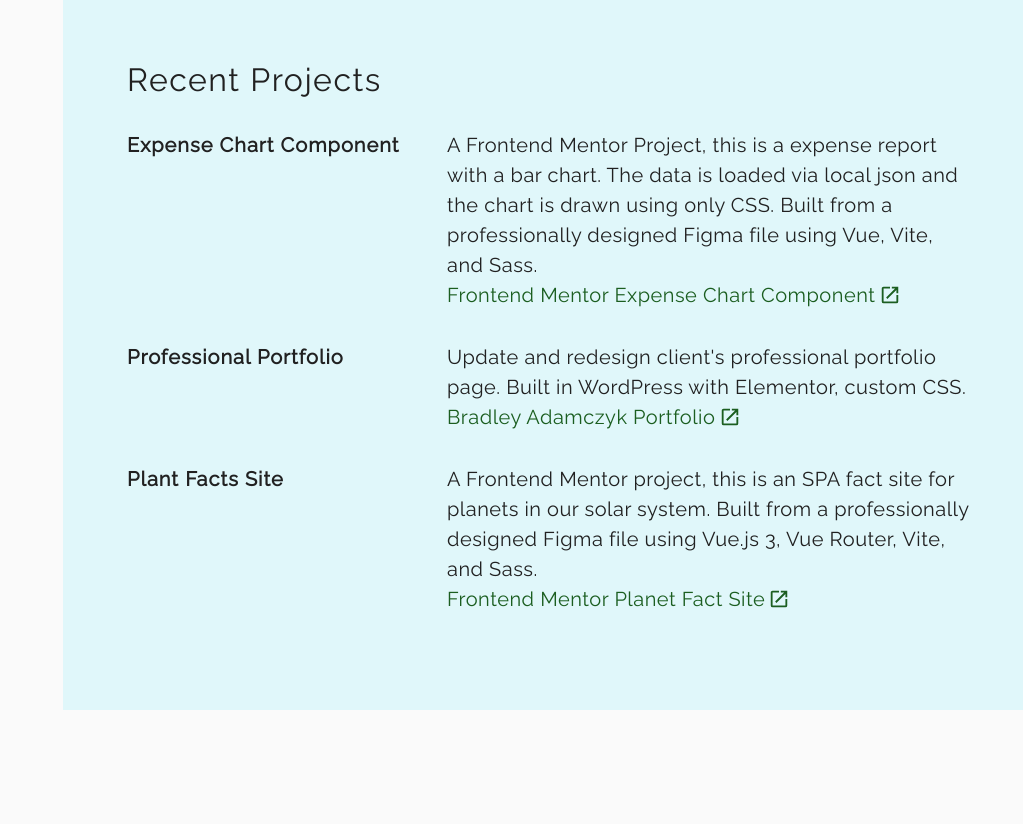
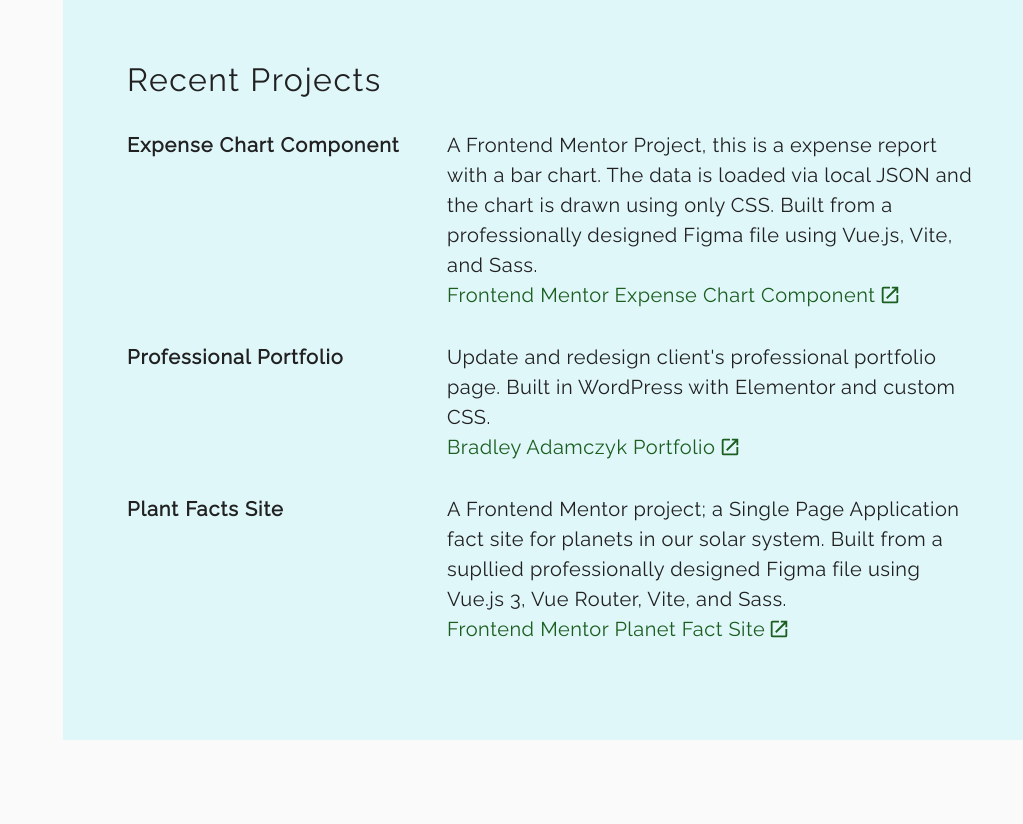
Before and after one commit to bradleyhop/simple-portfolio, a Vue app: page / in a window 1280 px wide. Shown: the part 720-1544 px from the top of the page, without its empty margins (257-1280 px from the left). Built offline with nearby package versions, Linux system fonts and the light colour scheme.

Commit message:
edit copy

```diff
--- a/src/assets/data/fcc-data.js
+++ b/src/assets/data/fcc-data.js
@@ -5,7 +5,7 @@
 const fCC = [
   {
     title: "Data Visualization with D3.js",
-    copy: "This courses teaches data visualization utilizing the D3.js library to draw various presentations of data while working with JSON and APIs to fetch the data. I completed the projects using the Vue CLI to develop and build the projects in Vue.js. I took heavy inspiration from Material Design to guide my design choices.",
+    copy: "This courses teaches data visualization utilizing the D3.js library to draw various presentations of data while working with JSON and APIs to fetch the data. I completed the projects using the Vue CLI to develop and build the projects in Vue.js. I took heavy inspiration from Google's Material Design to guide my design choices.",
     projects: [
       {
         title: "Treemap Diagram",
--- a/src/assets/data/recentProjects.js
+++ b/src/assets/data/recentProjects.js
@@ -3,8 +3,8 @@ const recents = [
     id: 1,
     title: "Expense Chart Component",
     body: `A Frontend Mentor Project, this is a expense report with a bar
-      chart. The data is loaded via local json and the chart is drawn using
-      only CSS. Built from a professionally designed Figma file using Vue,
+      chart. The data is loaded via local JSON and the chart is drawn using
+      only CSS. Built from a professionally designed Figma file using Vue.js,
       Vite, and Sass.`,
     link: "https://github.com/bradleyhop/frontend-mentor-expenses-chart-component",
     linkTitle: "Fronent Mentor Expense Chart Component",
@@ -14,7 +14,7 @@ const recents = [
     id: 2,
     title: "Professional Portfolio",
     body: `Update and redesign client's professional portfolio page. Built
-      in WordPress with Elementor, custom CSS.`,
+      in WordPress with Elementor and custom CSS.`,
     link: "https://bainstructionaldesign.com",
     linkTitle: "Bradley Adamczyk Portfolio",
     linkText: "Bradley Adamczyk Portfolio",
@@ -22,8 +22,8 @@ const recents = [
   {
     id: 3,
     title: "Plant Facts Site",
-    body: `A Frontend Mentor project, this is an SPA fact site for planets
-      in our solar system. Built from a professionally designed Figma file
+    body: `A Frontend Mentor project; a Single Page Application fact site for planets
+      in our solar system. Built from a supllied professionally designed Figma file
       using Vue.js 3, Vue Router, Vite, and Sass.`,
     link: "https://bradleyhop.github.io/frontend-mentor-planet-facts-site/",
     linkTitle: "Frontend Mentor Planet Fact Site",
```
